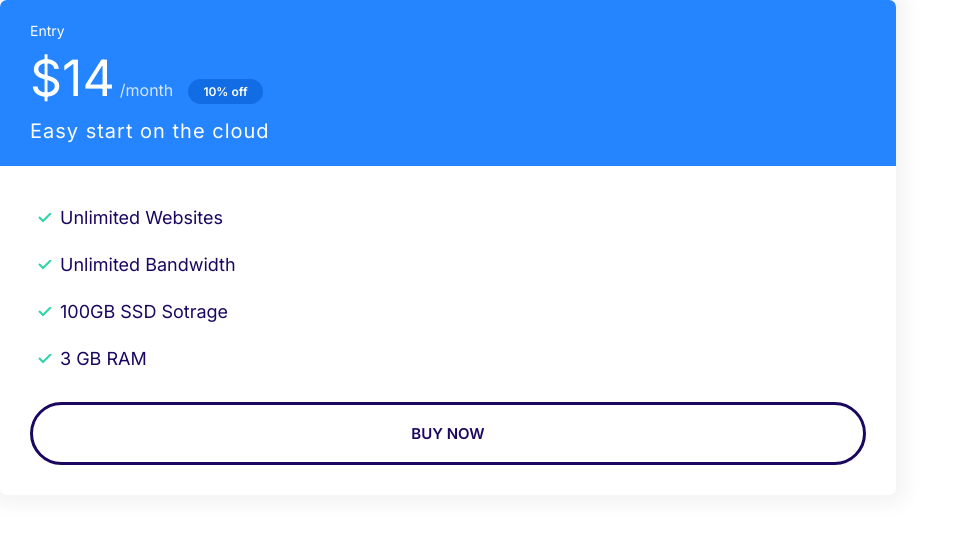
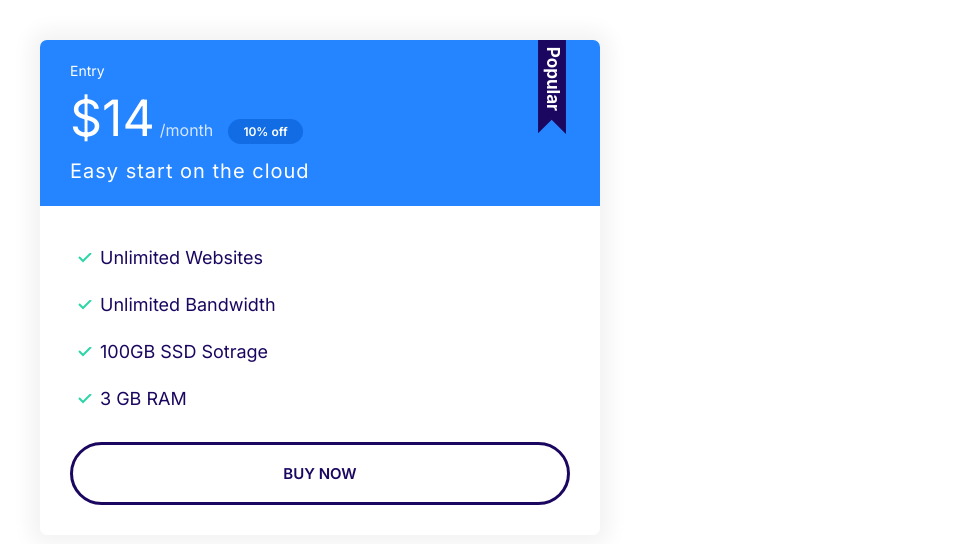
Before and after one commit to zuevarita/moshifysite, a plain HTML site: page index.html in a window 1280 px wide. Shown: the whole page, without its empty margins (0-959 px from the left). Drawn offline with Linux system fonts and the light colour scheme.

Commit message:
Define plan popular

```diff
--- a/CSS/styles.css
+++ b/CSS/styles.css
@@ -320,6 +320,18 @@ a{
 .plan .list__item{
     margin-bottom: 2rem;
 }
+.plan--popular .card__header{
+    position: relative;
+}
+.plan--popular .card__header::before{
+    content: url(../image/popular.svg);
+    width: 40px;
+    display: inline-block;
+    position: absolute;
+    top: -6px;
+    right: 5%;
+}
+
 
 @media screen and (min-width:1024px){
     .plan__name{
--- a/index.html
+++ b/index.html
@@ -14,7 +14,7 @@
     <link rel="stylesheet" href="/CSS/styles.css" />
   </head>
   <body>
-    <div class="plan" style="width: 70%; height: 25%;">
+    <div class="plan plan--popular" style="width: 50%; padding: 4rem;">
       <div class="card card--primary">
         <header class="card__header">
           <h3 class="plan__name">Entry</h3>
```
Also changed, not shown: image/popular.svg (added).
